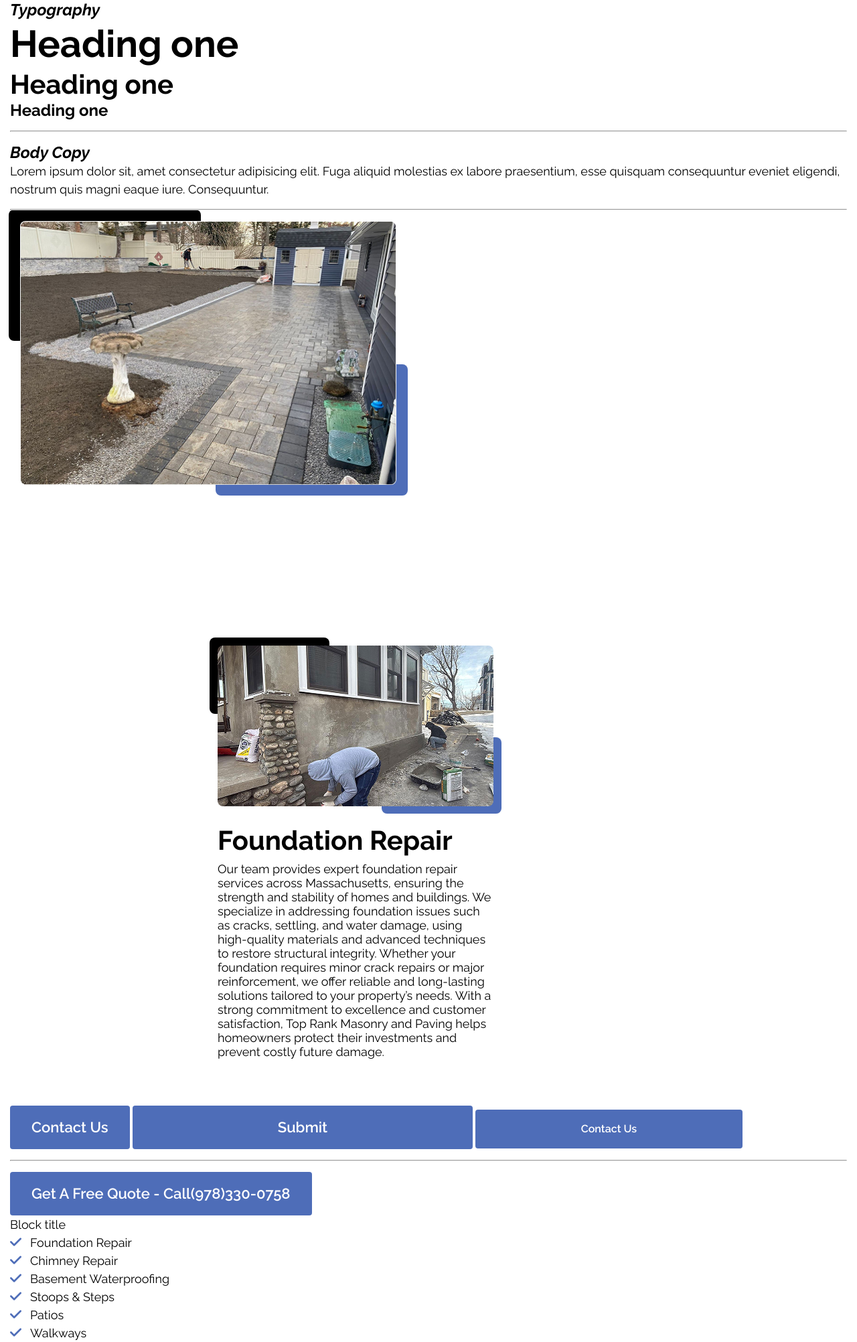
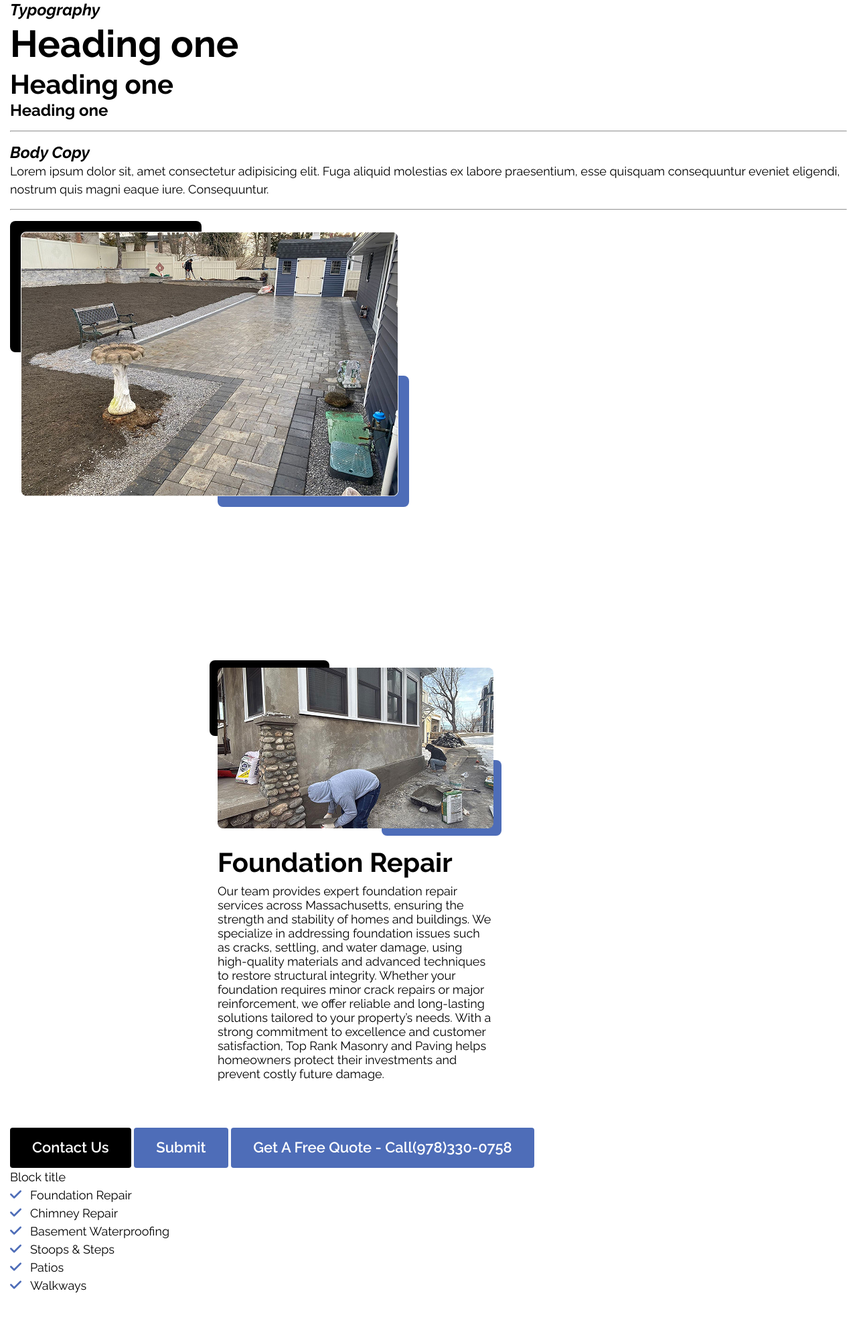
Before and after one commit to Aashik81443/top-rank, a PHP site: page / in a window 1280 px wide. Shown: the whole page at 67% size. After the commit the page ends 1930 px from the top, so only its background shows below. Run offline with PHP 8.4, Linux system fonts and the light colour scheme; some web fonts are replaced.

Commit message:
button and media offset reviewed

```diff
--- a/assets/css/components/button.css
+++ b/assets/css/components/button.css
@@ -1,22 +1,45 @@
-.btn{
-    display:inline-block;
-    border:none;
-    font-size: 1.375rem;
-    background-color: var(--blue);
+/*Button Default*/
+.btn {
+ display: inline-block;
+ border: 1px solid transparent;
+ font-size: 1.25rem;
+ line-height: 1.09;
+ background-color: var(--black);
+ color: var(--white);
  border-radius: 0.25rem;
  text-decoration: none;
-    border:none;
-    color:white;
  text-align: center;
-    padding:1rem 2rem;
+ padding: 0.9375rem 1.5rem;
  font-weight: 600;
+ transition: all 0.3s;
 }
 
-  .btn-primary{
-    padding:1rem 13.5313rem;
+.btn:hover {
+ background-color: var(--white);
+ color: var(--black);
+ border-color: var(--black);
 }
 
-  .btn-second{
-    font-size:16px;
-    padding:1.0625rem 9.8438rem;
+/*Button Primary*/
+.btn-primary {
+ background-color: var(--blue);
 }
+
+.btn-primary:hover {
+ background-color: var(--white);
+ color: var(--blue);
+ border-color: var(--blue);
+}
+
+
+
+/*Responsive*/
+
+/*For laptop Device*/
+@media screen and (min-width: 1024px) {
+ .btn {
+  font-size: 1.375rem;
+  padding: 17px 2rem;
+
+ }
+}
--- a/assets/css/components/media-offset.css
+++ b/assets/css/components/media-offset.css
@@ -1,4 +1,4 @@
-
+/*
 
 .media-offset .container {
     display: flex;
@@ -14,7 +14,7 @@
   }
 
   .media-offset .container img {
-    display: block; /* removes extra bottom spacing */
+    display: block;
     max-width: 100%;
     height: auto;
     border-radius: 8px;
@@ -43,3 +43,37 @@
     bottom: -16.78px;
     right: -16.87px;
   }
+   */
+
+
+.media-offset {
+  position: relative;
+  display: inline-block;
+  padding: 16px;
+}
+
+.media-offset img {
+  width: 100%;
+  border-radius: 8px;
+}
+
+.media-offset::after,
+.media-offset::before {
+  position: absolute;
+  content: '';
+  width: 286px;
+  height: 196px;
+  border-radius: 8px;
+  z-index: -1;
+}
+
+.media-offset::before {
+  top: 0;
+  left: 0;
+  background-color: var(--black);
+}
+.media-offset::after {
+  right: 0;
+  bottom: 0;
+  background-color: var(--blue);
+}
--- a/assets/css/layout.css
+++ b/assets/css/layout.css
@@ -3,3 +3,10 @@
  margin: 0 auto;
  padding: 0 15px;
 }
+
+img{
+ height: auto;
+ width: auto;
+ max-width: 100%;
+ vertical-align: middle;
+}
--- a/components/button.php
+++ b/components/button.php
@@ -1,4 +1,3 @@
 <a href="#" class="btn">Contact Us</a>
 <a href="#" class="btn btn-primary">Submit</a>
-<a href="#" class="btn btn-second">Contact Us</a> <hr>
-<a href="tel:(978)330-0758" class="btn btn-third">Get A Free Quote - Call(978)330-0758</a>
+<a href="tel:(978)330-0758" class="btn btn-primary">Get A Free Quote - Call(978)330-0758</a>
--- a/components/media-offset.php
+++ b/components/media-offset.php
@@ -1,7 +1,5 @@
 <div class="media-offset">
-    <div class="container">
-          <figure>
-            <img src="./assets/images/about-us.jpg" alt="About Us" width = "562.26px" height="393.58px" loading="lazy">
-          </figure>
-          </div>
+  <figure>
+    <img src="./assets/images/about-us.jpg" alt="About Us" width="562.26px" height="393.58px" loading="lazy">
+  </figure>
 </div>
```
Lines whose indentation alone changed are shown as unchanged.
